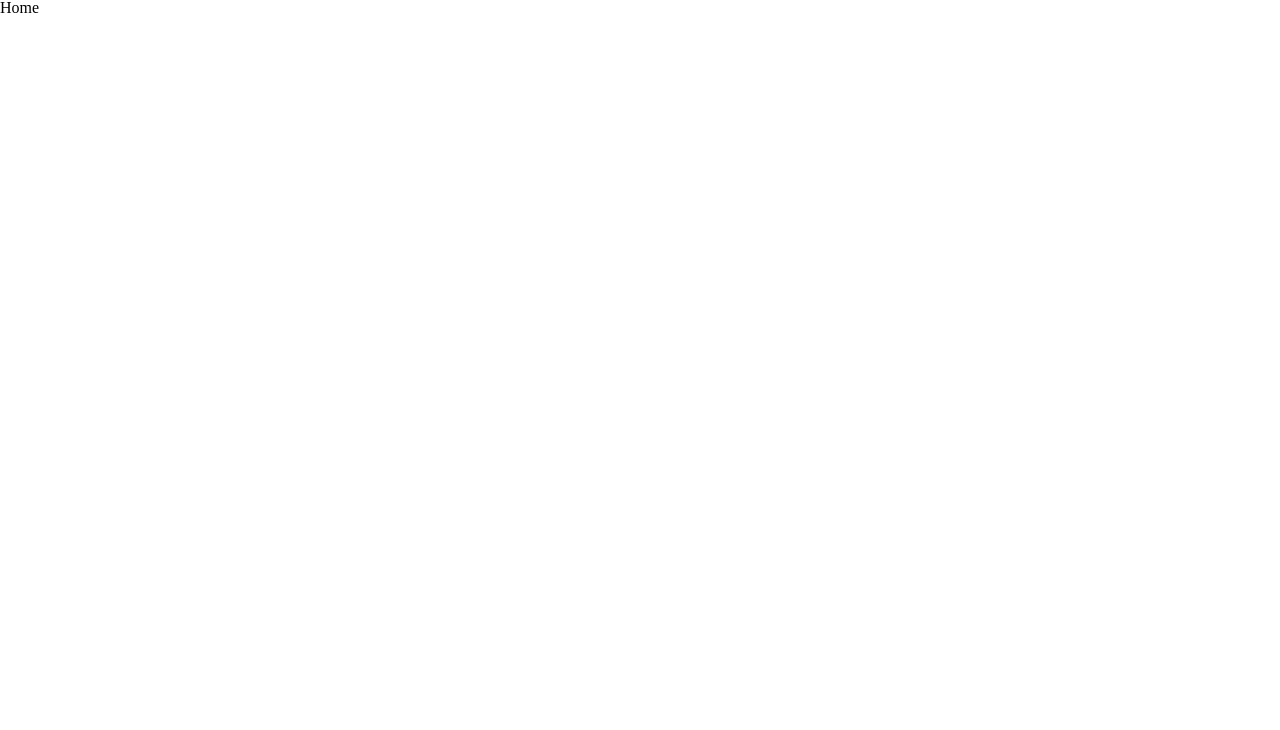
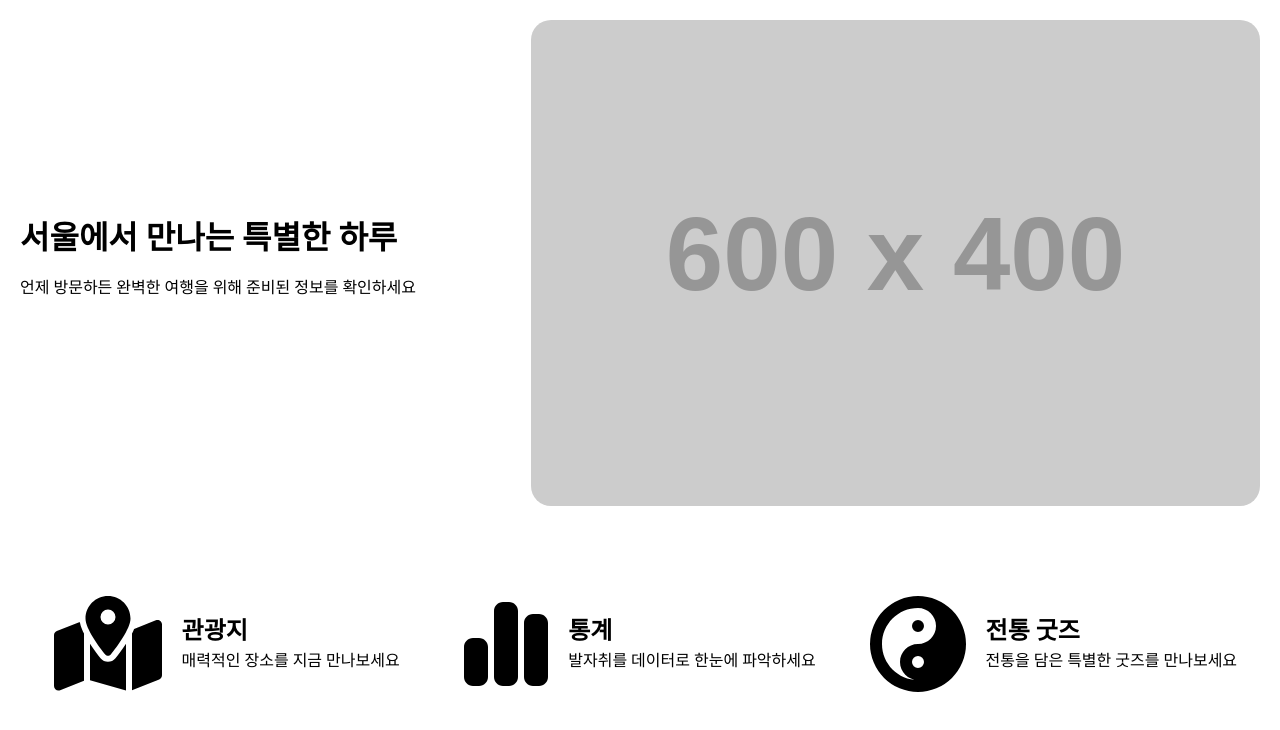
Before and after one commit to mongchongi/FE, a React (Create React App) app: page / in a window 1280 px wide. Shown: the top 730 px of the page. Built offline with nearby package versions, Linux system fonts and the light colour scheme.

Commit message:
feat : main page Implement

```diff
--- /dev/null
+++ b/src/components/Banner.jsx
@@ -0,0 +1,44 @@
+import styled from 'styled-components';
+
+const Banner = () => {
+  return (
+    <BannerArea>
+      <BannerText>
+        <h2>서울에서 만나는 특별한 하루</h2>
+        <p>언제 방문하든 완벽한 여행을 위해 준비된 정보를 확인하세요</p>
+      </BannerText>
+      <BannerImage>
+        <img src='https://placehold.co/600x400' alt='...' width='100%' />
+      </BannerImage>
+    </BannerArea>
+  );
+};
+
+export default Banner;
+
+const BannerArea = styled.section`
+  width: 1280px;
+  margin: auto;
+  padding: 20px;
+  display: flex;
+  align-items: center;
+  justify-content: center;
+`;
+
+const BannerText = styled.div`
+  width: 70%;
+  line-height: 50px;
+
+  & h2 {
+    font-size: 2rem;
+    font-weight: bold;
+  }
+`;
+const BannerImage = styled.div`
+  width: 100%;
+
+  & img {
+    display: block;
+    border-radius: 20px;
+  }
+`;
--- /dev/null
+++ b/src/components/PageLink.jsx
@@ -0,0 +1,87 @@
+import { Link } from 'react-router';
+import styled from 'styled-components';
+import { FontAwesomeIcon } from '@fortawesome/react-fontawesome';
+import { faYinYang } from '@fortawesome/free-solid-svg-icons';
+import { faMapLocationDot } from '@fortawesome/free-solid-svg-icons';
+import { faChartSimple } from '@fortawesome/free-solid-svg-icons';
+
+const PageLink = () => {
+  return (
+    <LinkArea>
+      <LinkList>
+        <li>
+          <StyledLink to={'/tourist-attraction'}>
+            <FontAwesomeIcon icon={faMapLocationDot} size='6x' />
+            <div>
+              <h3>관광지</h3>
+              <p>매력적인 장소를 지금 만나보세요</p>
+            </div>
+          </StyledLink>
+        </li>
+        <li>
+          <StyledLink to={'/statistics'}>
+            <FontAwesomeIcon icon={faChartSimple} size='6x' />
+            <div>
+              <h3>통계</h3>
+              <p>발자취를 데이터로 한눈에 파악하세요</p>
+            </div>
+          </StyledLink>
+        </li>
+        <li>
+          <StyledLink to={'/goods'}>
+            <FontAwesomeIcon icon={faYinYang} size='6x' />
+            <div>
+              <h3>전통 굿즈</h3>
+              <p>전통을 담은 특별한 굿즈를 만나보세요</p>
+            </div>
+          </StyledLink>
+        </li>
+      </LinkList>
+    </LinkArea>
+  );
+};
+
+export default PageLink;
+
+const LinkArea = styled.section`
+  width: 1280px;
+  margin: auto;
+  padding: 20px;
+  display: flex;
+  align-items: center;
+  justify-content: center;
+`;
+
+const LinkList = styled.ul`
+  display: flex;
+  width: 100%;
+
+  & li {
+    width: 100%;
+  }
+`;
+
+const StyledLink = styled(Link)`
+  display: flex;
+  align-items: center;
+  justify-content: center;
+  gap: 20px;
+  text-decoration: none;
+  margin-top: 50px;
+  color: black;
+  transition: all 0.5s;
+
+  & h3 {
+    font-size: 1.5rem;
+    font-weight: bold;
+    margin-bottom: 10px;
+  }
+
+  &:hover {
+    transform: scale(1.2);
+  }
+
+  &:visited {
+    color: black;
+  }
+`;
--- a/src/pages/Home.jsx
+++ b/src/pages/Home.jsx
@@ -1,5 +1,13 @@
+import Banner from '../components/Banner';
+import PageLink from '../components/PageLink';
+
 const Home = () => {
-  return <div>Home</div>;
+  return (
+    <>
+      <Banner />
+      <PageLink />
+    </>
+  );
 };
 
 export default Home;
```
